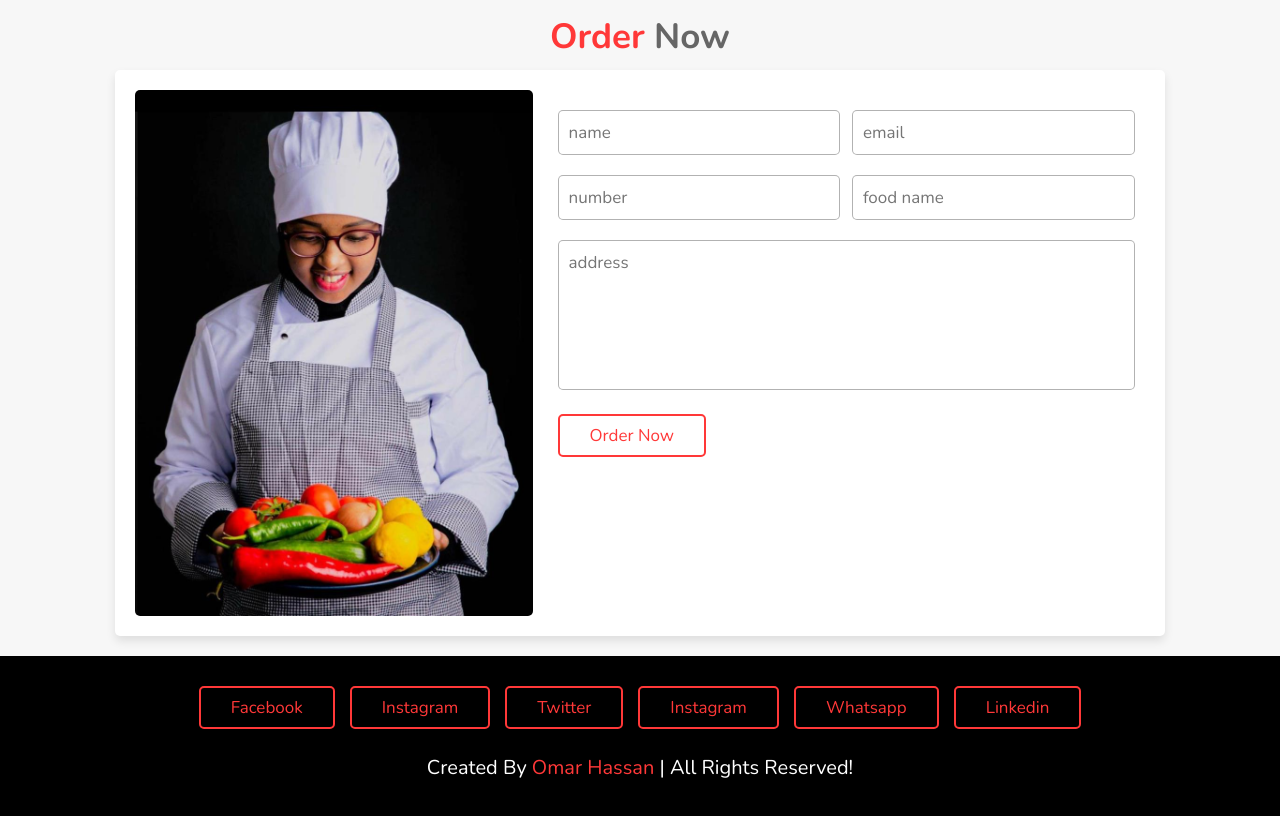
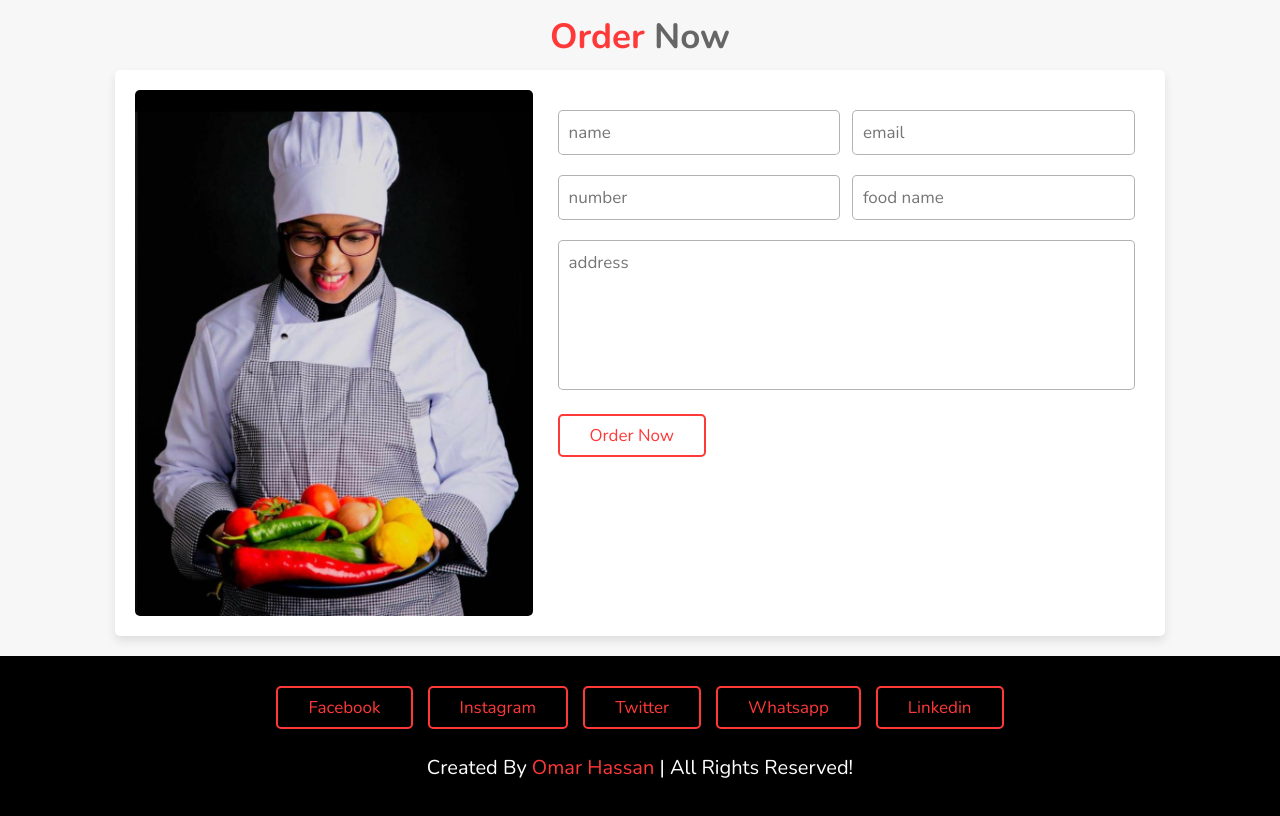
Before and after one commit to OmarHassan321/FoodWebsite, a plain HTML site: page index.html in a window 1280 px wide. Shown: the part 4291-5107 px from the top of the page. Drawn offline with nearby package versions, Linux system fonts and the light colour scheme.

Commit message:
Update index.html

```diff
--- a/index.html
+++ b/index.html
@@ -422,7 +422,6 @@
         <a href="https://www.facebook.com/whizz.gaabshe" class="btn">facebook</a>
         <a href="https://www.instagram.com/omaraani__6" class="btn">instagram</a>
         <a href="#" class="btn">twitter</a>
-        <a href="#" class="btn">instagram</a>
         <a href="https://chatwith.io/s/gaarsiiye-fresh-fruits" class="btn">whatsapp</a>
         <a href="#" class="btn">linkedin</a>
     </div>
```
